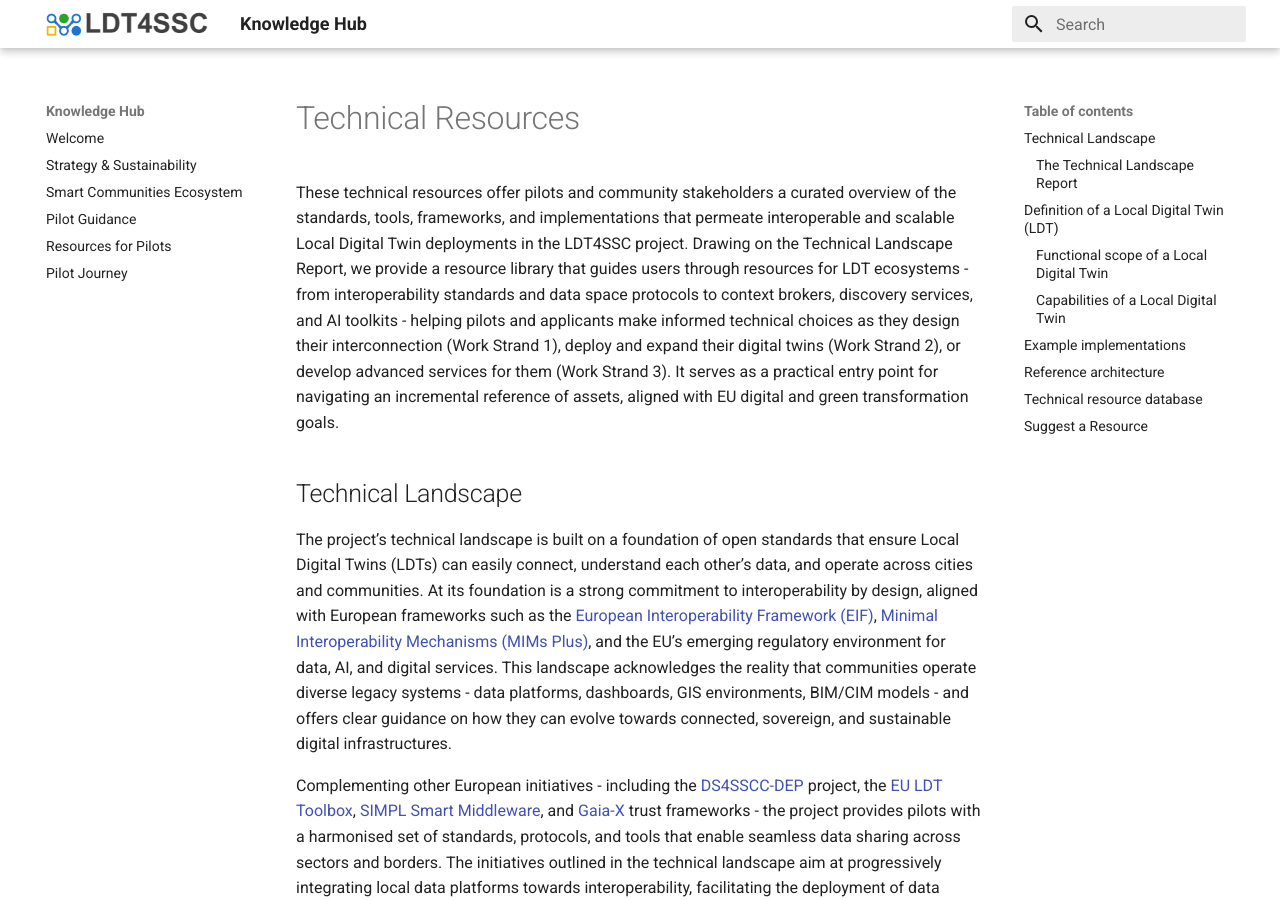
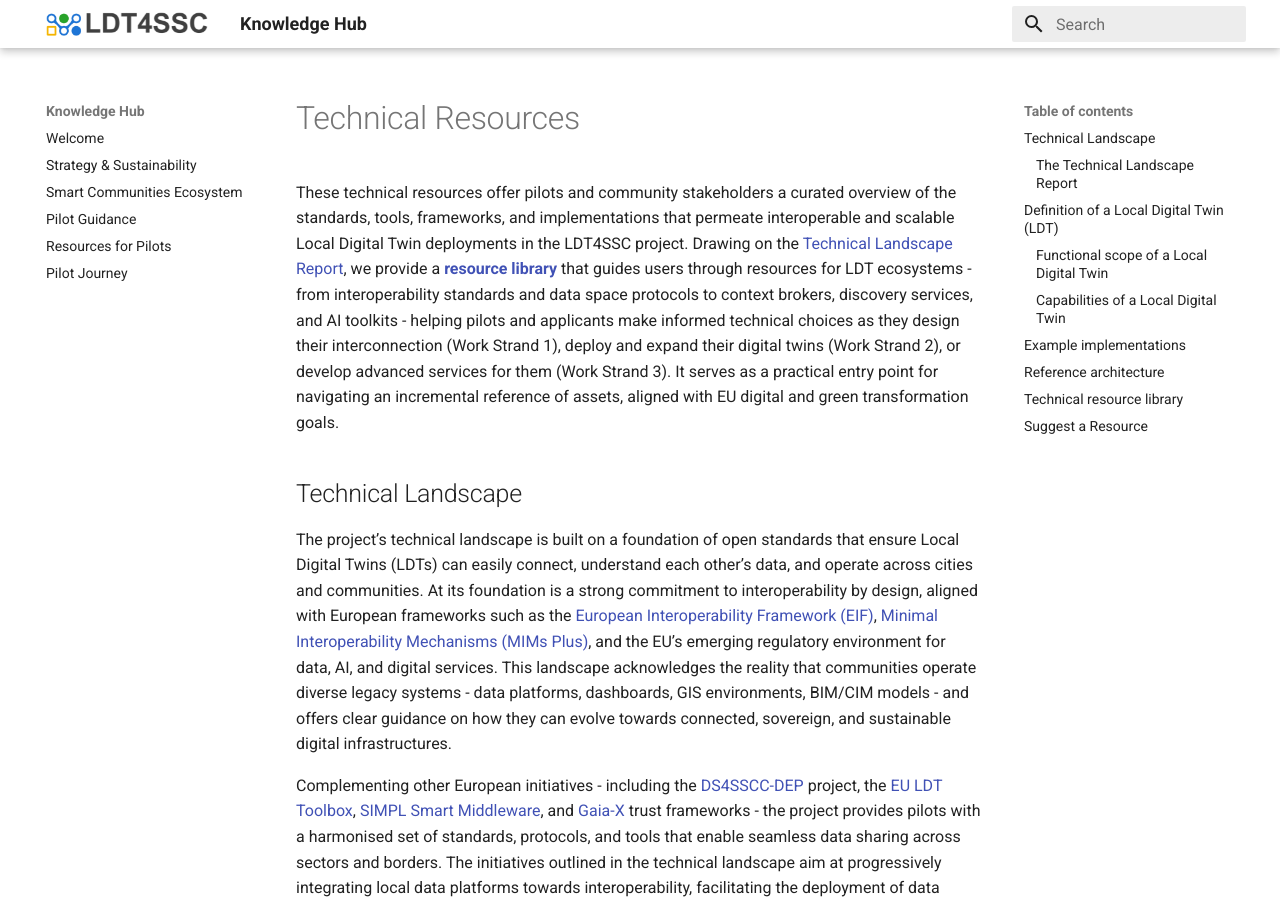
Before and after one commit to ldt4ssc/ldt4ssc.github.io, an MkDocs documentation site: the page built from docs/resources_content/tech_resources.md, in a window 1280 px wide and 900 px high. Built offline with MkDocs 1.6.1 and Material for MkDocs 9.7.7, drawn with Linux system fonts in a browser that asks for light colours; some of the changed text lies outside the part shown.

Commit message:
update: database to library

```diff
--- a/docs/resources_content/tech_resources.md
+++ b/docs/resources_content/tech_resources.md
@@ -1,5 +1,5 @@
 # Technical Resources
-These technical resources offer pilots and community stakeholders a curated overview of the standards, tools, frameworks, and implementations that permeate interoperable and scalable Local Digital Twin deployments in the LDT4SSC project. Drawing on the Technical Landscape Report, we provide a resource library that guides users through resources for LDT ecosystems - from interoperability standards and data space protocols to context brokers, discovery services, and AI toolkits - helping pilots and applicants make informed technical choices as they design their interconnection (Work Strand 1), deploy and expand their digital twins (Work Strand 2), or develop advanced services for them (Work Strand 3). It serves as a practical entry point for navigating an incremental reference of assets, aligned with EU digital and green transformation goals.
+These technical resources offer pilots and community stakeholders a curated overview of the standards, tools, frameworks, and implementations that permeate interoperable and scalable Local Digital Twin deployments in the LDT4SSC project. Drawing on the [Technical Landscape Report](#the-technical-landscape-report), we provide a **[resource library](#technical-resource-library)** that guides users through resources for LDT ecosystems - from interoperability standards and data space protocols to context brokers, discovery services, and AI toolkits - helping pilots and applicants make informed technical choices as they design their interconnection (Work Strand 1), deploy and expand their digital twins (Work Strand 2), or develop advanced services for them (Work Strand 3). It serves as a practical entry point for navigating an incremental reference of assets, aligned with EU digital and green transformation goals.
 
 ## Technical Landscape
 The project’s technical landscape is built on a foundation of open standards that ensure Local Digital Twins (LDTs) can easily connect, understand each other’s data, and operate across cities and communities. At its foundation is a strong commitment to interoperability by design, aligned with European frameworks such as the [European Interoperability Framework (EIF)](https://interoperable-europe.ec.europa.eu/collection/iopeu-monitoring/european-interoperability-framework-detail), [Minimal Interoperability Mechanisms (MIMs Plus)](https://living-in.eu/sites/default/files/files/mims-plus-v.8_2.pdf), and the EU’s emerging regulatory environment for data, AI, and digital services. This landscape acknowledges the reality that communities operate diverse legacy systems - data platforms, dashboards, GIS environments, BIM/CIM models - and offers clear guidance on how they can evolve towards connected, sovereign, and sustainable digital infrastructures.
@@ -91,9 +91,9 @@ We provide a possible high-level architecture implementations for achieving the
 
 As part of WS1 requirements, pilots are expected to have implemented a [SIMPL Governance Authority Agent](https://code.europa.eu/simpl/simpl-open/development/agents/governance-authority/-/blob/main/documents/deployment-guide/README.md), which guarantees a federated catalogue and assures the schema and vocabulary used by the interconnected LDTs. A context broker can be linked to another one by the means of a federation broker, or via a data space. In case the connection is done via a data space, a data space connector must be deployed (unless using a SIMPL Agent, which includes an EDC connector). This allows other consumers or providers to be onboarded on the same data space, ensuring access policies and also interacting with the interconnected LDTs, guaranteeing a sustainable interoperable environment.
 
-## Technical resource database
+## Technical resource library
 
-The technical resource database is categorised by layer (according to the LDT-Toolbox), by category (whether standard, protocol, framework, or tool/implementation), and by scope (whether relevant for data spaces, AI for smart cities, interoperability, or LDTs). In the visualisation below, you may filter by each categorisation, as well as by the relevant **MIMs Plus**. Use the Search bar to look for a specific resource, and suggest a resource using the button below.
+The technical resource library is categorised by layer (according to the LDT-Toolbox), by category (whether standard, protocol, framework, or tool/implementation), and by scope (whether relevant for data spaces, AI for smart cities, interoperability, or LDTs). In the visualisation below, you may filter by each categorisation, as well as by the relevant **MIMs Plus**. Use the Search bar to look for a specific resource, and suggest a resource using the button below.
 
 <div style="text-align: center; margin-bottom: 1.5rem;">
   <a href="#suggest-a-resource" class="suggest-resource-button">Suggest a Resource</a>
```
